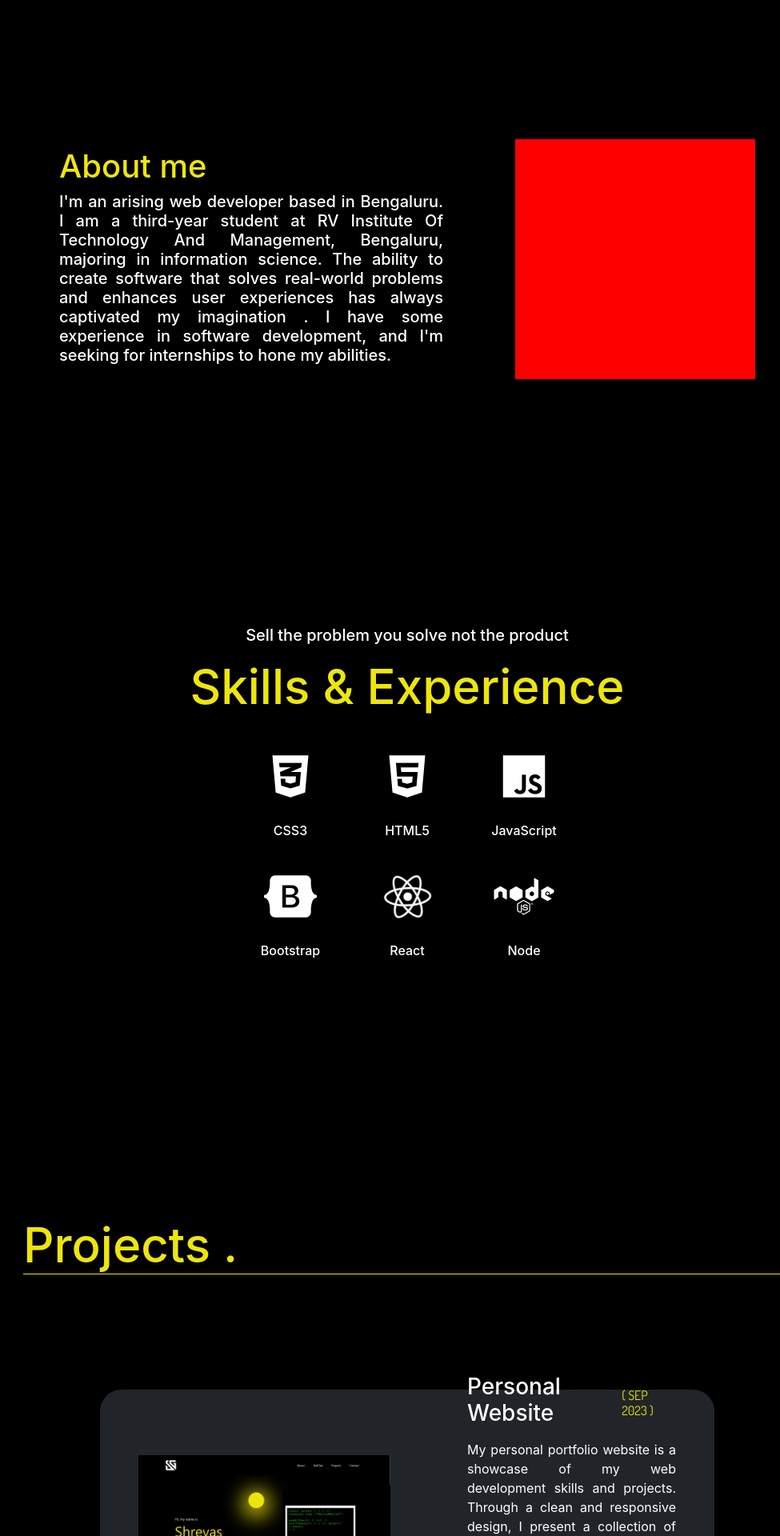
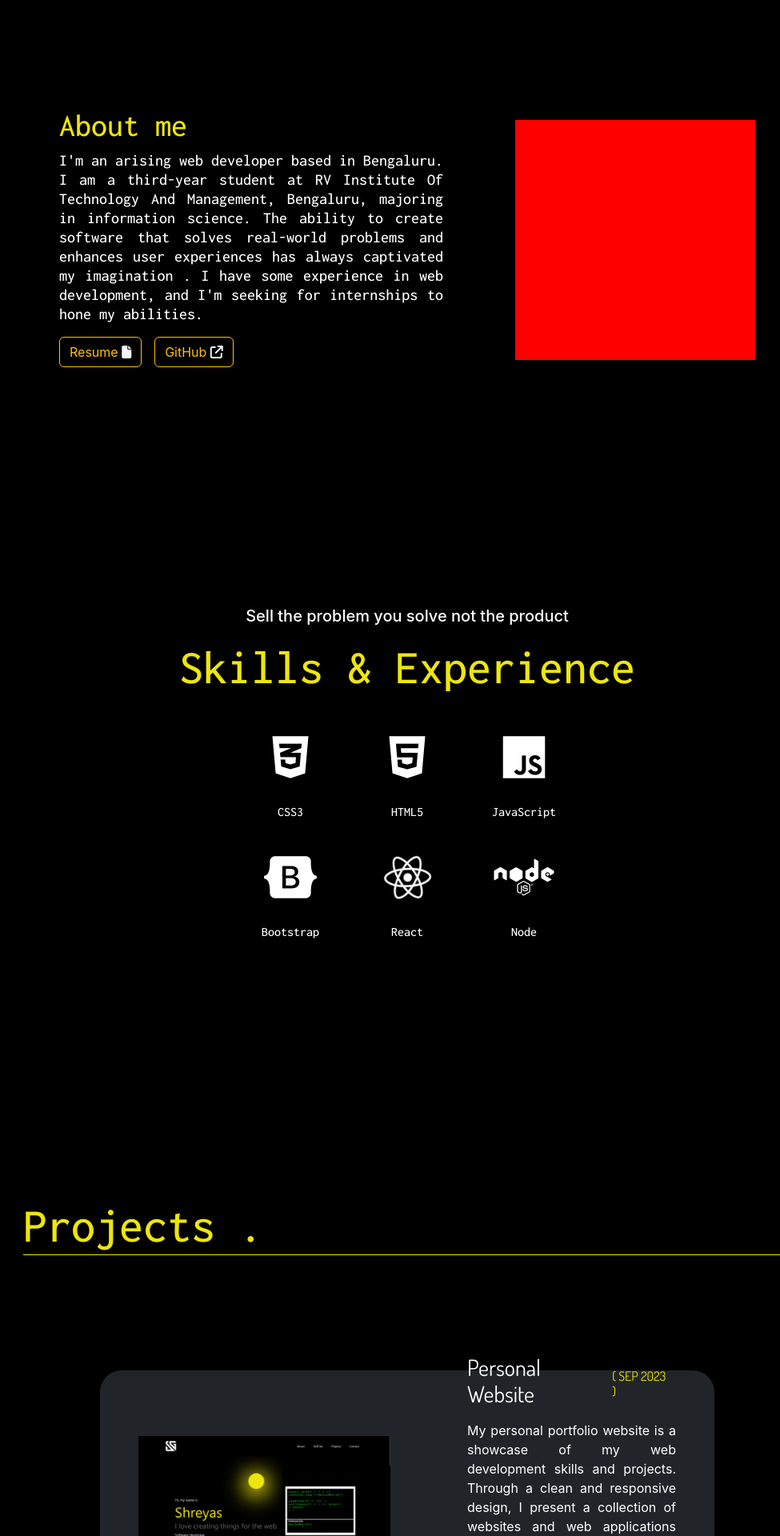
Before and after one commit to ShreyasGanesh911/Portfolio, a React (Create React App) app: page / in a window 1280 px wide. Shown: the part 780-2700 px from the top of the page at 80% size, without its empty margins (131-1106 px from the left). Built offline with nearby package versions, Linux system fonts and the light colour scheme.

Commit message:
tweaked framer motion

```diff
--- a/public/index.html
+++ b/public/index.html
@@ -26,11 +26,16 @@
     -->
     <!--BootStrap -->
     <link href="https://cdn.jsdelivr.net/npm/bootstrap@5.3.1/dist/css/bootstrap.min.css" rel="stylesheet" integrity="sha384-4bw+/aepP/YC94hEpVNVgiZdgIC5+VKNBQNGCHeKRQN+PtmoHDEXuppvnDJzQIu9" crossorigin="anonymous">
-    <!--Google fonts-->>
+    <!--Google fonts-->
+    <link rel="preconnect" href="https://fonts.googleapis.com">
+<link rel="preconnect" href="https://fonts.gstatic.com" crossorigin>
+<link href="https://fonts.googleapis.com/css2?family=Inconsolata:wght@500&display=swap" rel="stylesheet">
     <link rel="preconnect" href="https://fonts.googleapis.com">
 <link rel="preconnect" href="https://fonts.gstatic.com" crossorigin>
 <link href="https://fonts.googleapis.com/css2?family=Dosis&display=swap" rel="stylesheet">
-
+<link rel="preconnect" href="https://fonts.googleapis.com">
+<link rel="preconnect" href="https://fonts.gstatic.com" crossorigin>
+<link href="https://fonts.googleapis.com/css2?family=Raleway:wght@300&display=swap" rel="stylesheet">
 <link rel="preconnect" href="https://fonts.googleapis.com">
 <link rel="preconnect" href="https://fonts.gstatic.com" crossorigin>
 <link href="https://fonts.googleapis.com/css2?family=Press+Start+2P&display=swap" rel="stylesheet">
--- a/src/App.css
+++ b/src/App.css
@@ -90,3 +90,9 @@ body{
   font-size: 12px;
   color: #149414 !important;
 }
+.text-content{
+  font-family: 'Raleway', sans-serif;
+}
+.text-about{
+  font-family: 'Inconsolata', monospace;
+}
--- a/src/Components/About.js
+++ b/src/Components/About.js
@@ -1,14 +1,17 @@
 import React from 'react'
 import '../Css/About.css'
+import { motion } from 'framer-motion'
 export default function About() {
   return (
     <>
       <div id='about' className='page-fit bg-black displayFlex'>
       <div id='about-container' className='displayFlex w-75 ' style={{justifyContent:"space-around"}}>
-      <div id='about-content' className='w-50'>
-        <h1 className='text-yellow'>About me</h1>
-        <h5 className='text-white' style={{textAlign:'justify'}}>I'm an arising web developer based in Bengaluru. I am a third-year student at RV Institute Of Technology And Management, Bengaluru, majoring in information science. The ability to create software that solves real-world problems and enhances user experiences has always captivated my imagination . I have some experience in software development, and I'm seeking for internships to hone my abilities.</h5>
-      </div>
+      <motion.div id='about-content' className='w-50' initial={{x:-160,opacity:0}} whileInView={{x:0,opacity:1}} transition={{delay:0.2,duration:1}} viewport={{once:true}} >
+        <h1 className='text-yellow text-about'>About me</h1>
+        <h5 className='text-white text-about' style={{textAlign:'justify'}}>I'm an arising web developer based in Bengaluru. I am a third-year student at RV Institute Of Technology And Management, Bengaluru, majoring in information science. The ability to create software that solves real-world problems and enhances user experiences has always captivated my imagination . I have some experience in web development, and I'm seeking for internships to hone my abilities.</h5>
+        <button type="button" class="btn btn-outline-warning my-2 ">Resume <i className="fa-solid fa-file" style={{color: '#f3f4f7'}}></i></button>
+        <button type="button" class="btn btn-outline-warning my-2 mx-3 "><a className='nav-link ' target='_blank' rel="noreferrer" href='https://github.com/ShreyasGanesh911'>GitHub <i className="fa-solid fa-arrow-up-right-from-square" style={{color: '#f3f4f7'}}></i></a></button>
+      </motion.div>
       <div className='displayFlex'>
         <div style={{width:"300px",height:"300px",backgroundColor:"red"}}></div>
       </div>
--- a/src/Components/LandingPage.js
+++ b/src/Components/LandingPage.js
@@ -15,9 +15,9 @@ export default function LandingPage() {
             <motion.div initial={{opacity:0}} animate={{opacity:1}} transition={{duration:0.8,delay:0.5}}  id='circle' className='circle'></motion.div>
 
                 <motion.h5 initial={{opacity:0}} animate={{opacity:1}} transition={{duration:1.1,delay:1}}>Hi, my name is</motion.h5>
-                <motion.h1 className='text-yellow' initial={{opacity:0}} animate={{opacity:1}} transition={{duration:1.1,delay:1}} style={{color:"#ede60c",fontSize:"80px"}}>Shreyas </motion.h1>
+                <motion.h1 className='text-yellow text-about' initial={{opacity:0}} animate={{opacity:1}} transition={{duration:1.1,delay:1}} style={{color:"#ede60c",fontSize:"80px"}}>Shreyas </motion.h1>
                 <motion.h1  style={{color:"rgb(255 255 255 / 41%)"}} initial={{opacity:0}} animate={{opacity:1}} transition={{duration:1.1,delay:1.1}} >I love creating things for the web.</motion.h1>
-                <motion.h5 initial={{opacity:0}} animate={{opacity:1}} transition={{duration:1.1,delay:1.1}} className='my-3'>Web developer</motion.h5>
+                <motion.h5 initial={{opacity:0}} animate={{opacity:1}} transition={{duration:1.1,delay:1.1}} className='my-3 text-about'>Web developer</motion.h5>
             </div>
             <motion.div id='dotted-bg-div' className='background displayFlex-div' initial={{opacity:0}} animate={{opacity:1}} transition={{duration:1.1,delay:0.8}}>
             <motion.div className='frame displayFlex-div' initial={{opacity:0}} animate={{opacity:1}} transition={{duration:1,delay:1}}>
--- a/src/Components/Portfolio.js
+++ b/src/Components/Portfolio.js
@@ -8,7 +8,7 @@ export default function Portfolio() {
     <>
       <div id='portfolio' className='page-fit bg-black displayFlex' style={{flexDirection:'column'}}>
         <div className='w-75 my-5'>
-        <h1 className='text-yellow my-5' style={{fontSize:"60px", borderBottom:"1px solid" ,paddingTop:"20px" }}>Projects .</h1>
+        <h1 className='text-yellow text-about my-5' style={{fontSize:"60px", borderBottom:"1px solid" ,paddingTop:"20px" }}>Projects .</h1>
         </div>
         <PersonalWebsite/>
         <DishDash/>
--- a/src/Components/SkillDisplay.js
+++ b/src/Components/SkillDisplay.js
@@ -4,9 +4,9 @@ import {React} from 'react'
 export default function SkillDisplay(props) {
   return (
     <>
-    <motion.div id='skillset-item' className='text-white mx-5 displayFlex skillset-item'  whileHover={{scale:1.2 }} animate={{y:0,scale:1}} initial={{y:100,scale:0}}   transition={{stiffness:100,type:'spring',duration:0.5 , }} style={{height:"90px",width:"50px",flexDirection:"column"}}     >
+    <motion.div id='skillset-item' className='text-white mx-5 displayFlex skillset-item'  whileHover={{scale:1.2 }} whileInView={{y:0,scale:1}} initial={{y:100,scale:0}} viewport={{once:true}}  transition={{stiffness:100,type:'spring',duration:0.5 , }} style={{height:"90px",width:"50px",flexDirection:"column"}}     >
       <h1 className='text-white displayFlex'><i className={props.class}></i></h1>
-      <h6 className=" my-5" style={{textAlign:"center"}}>{props.skill}</h6>
+      <h6 className=" my-5 text-about" style={{textAlign:"center"}}>{props.skill}</h6>
     </motion.div>
     </>
   )
--- a/src/Components/SkillSet.js
+++ b/src/Components/SkillSet.js
@@ -9,7 +9,7 @@ export default function SkillSet() {
         <div id='skillset-conatiner' className='displayFlex' style={{flexDirection:"column"}}>
         <div id='skillHeadingDiv' className='skillHeadingDiv'>
             <h5 style={{textAlign:"center"}}>Sell the problem you solve not the product</h5>
-            <h1 className='text-align my-3 text-yellow'  style={{textAlign:"center",fontSize:"60px"}}>Skills & Experience</h1>
+            <h1 className='text-align my-3 text-about text-yellow'  style={{textAlign:"center",fontSize:"60px"}}>Skills & Experience</h1>
 
         </div>
         <div className=" my-5 displayFlex skillset-content-display" id='skillset-content-display' >
--- a/src/ProjectFile/DishDash.js
+++ b/src/ProjectFile/DishDash.js
@@ -10,9 +10,9 @@ export default function DishDash() {
         <div className=' mx-5 project-container-img' id='project-container-img'>
             <motion.img id='project-img' whileHover={{opacity:0.5}} className=' project-img'  src={pic1}   alt="" />
           </div>
-          <motion.div initial={{opacity:0,x:-30}} id='project-content' animate={{opacity:1,x:0}} transition={{delay:0.5,duration:1}} className='text-white project-content displayFlex'>
+          <motion.div initial={{opacity:0,x:-30}} id='project-content' whileInView={{opacity:1,x:0}} viewport={{once:true}} transition={{delay:0.2,duration:1}} className='text-white project-content displayFlex'>
             <div className='displayFlex my-2 mx-5'>
-            <h3 className=' '>DishDash </h3>
+            <h3 className='text-box '>DishDash </h3>
               <h6 className='my-3 mx-2  text-yellow text-box'>( AUG 2023 )</h6>
             </div>
 
--- a/src/ProjectFile/FocusUno.js
+++ b/src/ProjectFile/FocusUno.js
@@ -8,9 +8,9 @@ export default function FocusUno() {
         <div className=' project-container-img mx-5 ' id='project-container-img'>
             <motion.img id='project-img' whileHover={{opacity:0.5}} className='project-img' src={pic1}   alt="" />
           </div>
-          <motion.div id='project-content' initial={{opacity:0,x:-30}} animate={{opacity:1,x:0}} transition={{delay:0.5,duration:1}} className='project-content text-white displayFlex'>
+          <motion.div id='project-content' initial={{opacity:0,x:-30}} viewport={{once:true}} whileInView={{opacity:1,x:0}} transition={{delay:0.2,duration:1}} className='project-content text-white displayFlex'>
             <div className='displayFlex my-2 mx-5'>
-            <h3 className=' '>Focus Uno </h3>
+            <h3 className=' text-box '>Focus Uno </h3>
               <h6 className='my-3 mx-2  text-yellow text-box'>( JUNE 2023 )</h6>
             </div>
 
--- a/src/ProjectFile/PersonalWebsite.js
+++ b/src/ProjectFile/PersonalWebsite.js
@@ -9,9 +9,9 @@ export default function PersonalWebsite() {
         <div className=' mx-5 project-container-img' id='project-container-img' >
             <motion.img whileHover={{opacity:0.5}} className='w-100 h-100' style={{objectFit:"contain",borderRadius:'1.7rem'}} src={pic1}   alt="" />
           </div>
-          <motion.div id='project-content' initial={{opacity:0,x:-30}} animate={{opacity:1,x:0}} transition={{delay:0.5,duration:1}} className='project-content text-white displayFlex'>
+          <motion.div id='project-content' initial={{opacity:0,x:-30}} whileInView={{opacity:1,x:0}} viewport={{once:true}} transition={{delay:0.2,duration:1}} className='project-content text-white displayFlex'>
             <div  className='displayFlex my-2 mx-5'>
-            <h3>Personal Website </h3>
+            <h3 className='text-box'>Personal Website </h3>
               <h6 className='my-3 mx-2  text-yellow text-box'>( SEP 2023 )</h6>
             </div>
 
```
